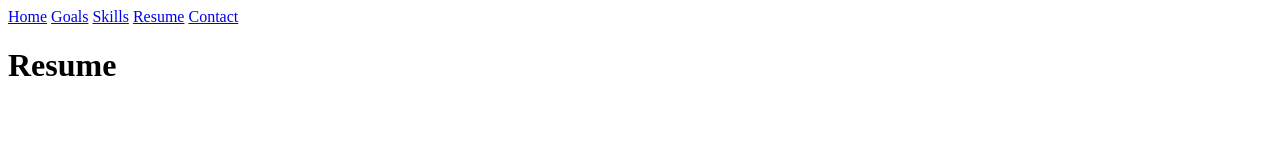
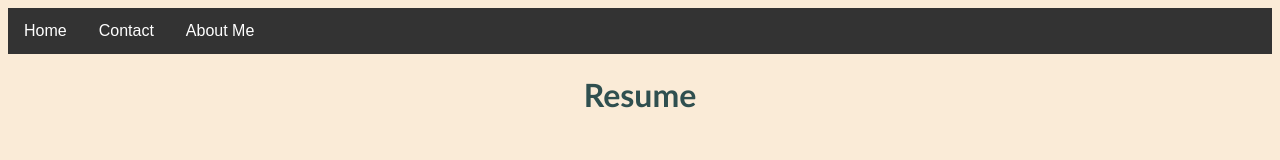
Before and after one commit to Mr-Skele/WEBD1000-ePortfolio, a plain HTML site: page resume.html in a window 1280 px wide. Drawn offline with Linux system fonts and the light colour scheme.

Commit message:
dropdown nav for all

```diff
--- a/portfolio_base.css
+++ b/portfolio_base.css
@@ -85,5 +85,7 @@ body{
     background-color: antiquewhite;
     color: darkslategray;
     font-family: 'Gill Sans', 'Gill Sans MT', Calibri, 'Trebuchet MS', sans-serif;
-
 }
+h1{
+    text-align: center;
+}
--- a/resume.html
+++ b/resume.html
@@ -1,16 +1,25 @@
 <!DOCTYPE html>
 <html lang="en">
     <head>
-        <title>Resume</title>
+        <link rel="stylesheet" href="portfolio_base.css">
+        <title>Adam's ePortfolio</title>
     </head>
-    <body>
-        <div id = "nav">
-            <a href ="index.html">Home</a>
-            <a href ="goals.html">Goals</a>
-            <a href ="skills.html">Skills</a>
-            <a href ="resume.html">Resume</a>
-            <a href ="contact.html">Contact</a>
-        </div>
+    <header>
+        <div class="navbar">
+            <a href="index.html">Home</a>
+            <a href="contact.html">Contact</a>
+            <div class="dropdown">
+              <button class="dropbtn">About Me
+                <i class="fa fa-caret-down"></i>
+              </button>
+              <div class="dropdown-content">
+                <a href="goals.html">Goals</a>
+                <a href="skills.html">Skills</a>
+                <a href="resume.html">Resume</a>
+              </div>
+            </div>
+          </div>
+    </header>
         <h1>Resume</h1>
     </body>
 </html>
```
Also changed, not shown: contact.html (+18 -8 lines), goals.html (+18 -8 lines), skills.html (+18 -8 lines).
